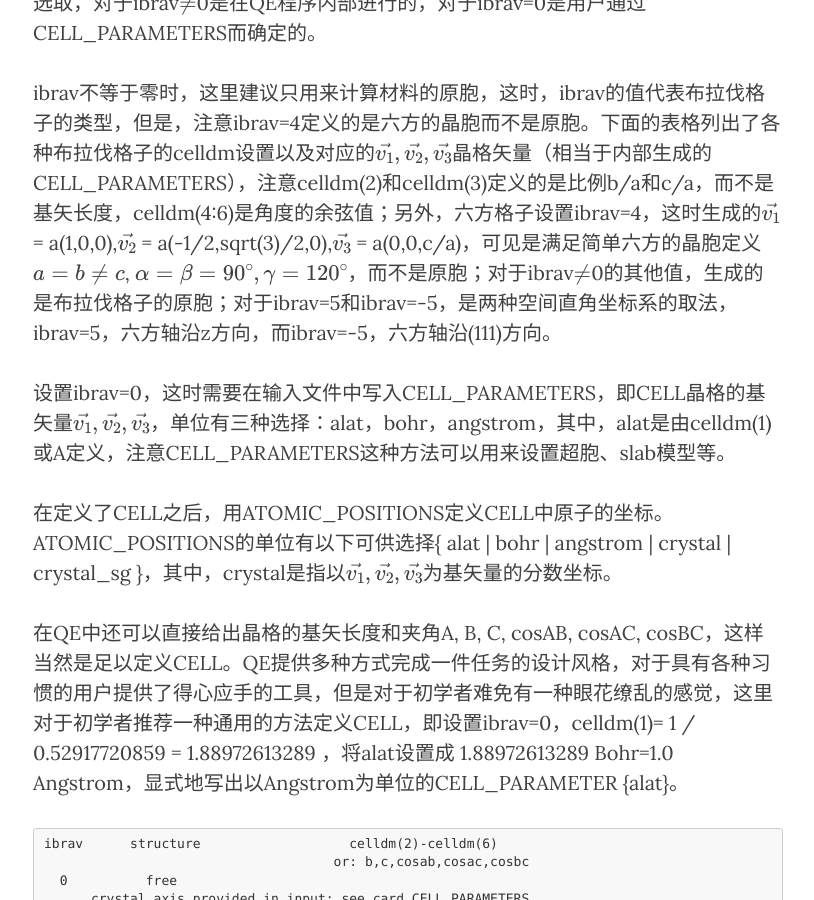
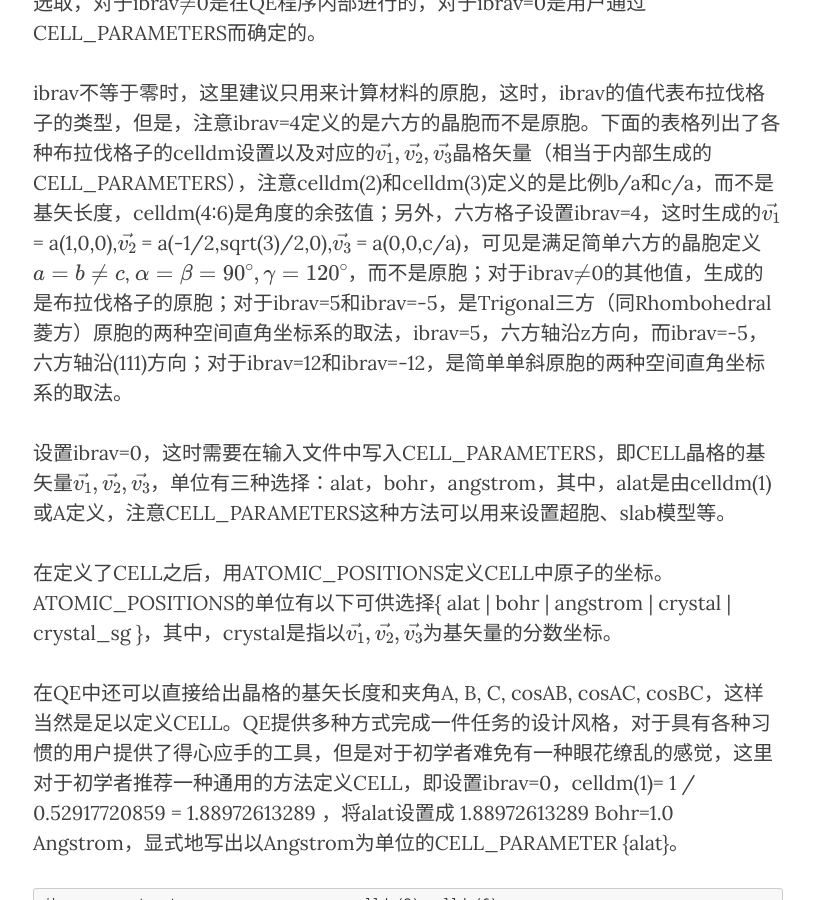
Before and after one commit to yyyu200/DFTbook, a Jekyll site: the page built from _posts/2019-04-07-TransCell.md, in a window 1280 px wide and 900 px high, scrolled down 3697 px. Shown: the whole window, without its empty margins (232-1046 px from the left). Built offline with Jekyll 4.4.1, drawn with Linux system fonts in a browser that asks for light colours; nearby versions of some CDN libraries; formulas are drawn with MathJax 3; comment, search, counter and statistics services are not loaded.

Commit message:
modify at20190414-10:05:22-aliyun

```diff
--- a/_posts/2019-04-07-TransCell.md
+++ b/_posts/2019-04-07-TransCell.md
@@ -69,7 +69,7 @@ QE输入文件的总体结构如下图，与结构有关的包括CONTROL部分
 
 QE计算的结构都是在三维空间中周期性重复的，所以需要定义一个周期性的单元，一般是一个平行六面体的三个基矢量，另外需要定义周期性单元内的原子坐标。QE中的结构定义首先确定了CELL，这里的CELL是指所要计算的周期性结构单元。在QE中用三个矢量$\vec{v_{1}},\vec{v_{2}},\vec{v_{3}}$定义CELL。CELL的定义不依赖于**空间直角坐标系**（**笛卡尔坐标系**）的选择，只需要定义三个基矢量的长度和三个夹角，但是为了计算，需要确定一个空间直角坐标系，以写出各个矢量的笛卡尔坐标，$\vec{v_{1}}=(v_{11},v_{12},v_{13}),\vec{v_{2}}=(v_{21},v_{22},v_{23}),\vec{v_{3}}=(v_{31},v_{32},v_{33})$，这里空间直角坐标系的选取，对于ibrav$\neq$0是在QE程序内部进行的，对于ibrav=0是用户通过CELL_PARAMETERS而确定的。
 
-ibrav不等于零时，这里建议只用来计算材料的原胞，这时，ibrav的值代表布拉伐格子的类型，但是，注意ibrav=4定义的是六方的晶胞而不是原胞。下面的表格列出了各种布拉伐格子的celldm设置以及对应的$\vec{v_{1}},\vec{v_{2}},\vec{v_{3}}$晶格矢量（相当于内部生成的CELL_PARAMETERS），注意celldm(2)和celldm(3)定义的是比例b/a和c/a，而不是基矢长度，celldm(4:6)是角度的余弦值；另外，六方格子设置ibrav=4，这时生成的$\vec{v_{1}}$ = a(1,0,0),$\vec{v_{2}}$ = a(-1/2,sqrt(3)/2,0),$\vec{v_{3}}$ = a(0,0,c/a)，可见是满足简单六方的晶胞定义$a=b \neq c$, $\alpha=\beta=90^\circ, \gamma=120^\circ $，而不是原胞；对于ibrav$\neq$0的其他值，生成的是布拉伐格子的原胞；对于ibrav=5和ibrav=-5，是两种空间直角坐标系的取法，ibrav=5，六方轴沿z方向，而ibrav=-5，六方轴沿(111)方向。
+ibrav不等于零时，这里建议只用来计算材料的原胞，这时，ibrav的值代表布拉伐格子的类型，但是，注意ibrav=4定义的是六方的晶胞而不是原胞。下面的表格列出了各种布拉伐格子的celldm设置以及对应的$\vec{v_{1}},\vec{v_{2}},\vec{v_{3}}$晶格矢量（相当于内部生成的CELL_PARAMETERS），注意celldm(2)和celldm(3)定义的是比例b/a和c/a，而不是基矢长度，celldm(4:6)是角度的余弦值；另外，六方格子设置ibrav=4，这时生成的$\vec{v_{1}}$ = a(1,0,0),$\vec{v_{2}}$ = a(-1/2,sqrt(3)/2,0),$\vec{v_{3}}$ = a(0,0,c/a)，可见是满足简单六方的晶胞定义$a=b \neq c$, $\alpha=\beta=90^\circ, \gamma=120^\circ $，而不是原胞；对于ibrav$\neq$0的其他值，生成的是布拉伐格子的原胞；对于ibrav=5和ibrav=-5，是Trigonal三方（同Rhombohedral菱方）原胞的两种空间直角坐标系的取法，ibrav=5，六方轴沿z方向，而ibrav=-5，六方轴沿(111)方向；对于ibrav=12和ibrav=-12，是简单单斜原胞的两种空间直角坐标系的取法。
 
 设置ibrav=0，这时需要在输入文件中写入CELL_PARAMETERS，即CELL晶格的基矢量$\vec{v_{1}},\vec{v_{2}},\vec{v_{3}}$，单位有三种选择：alat，bohr，angstrom，其中，alat是由celldm(1)或A定义，注意CELL_PARAMETERS这种方法可以用来设置超胞、slab模型等。
 
```
